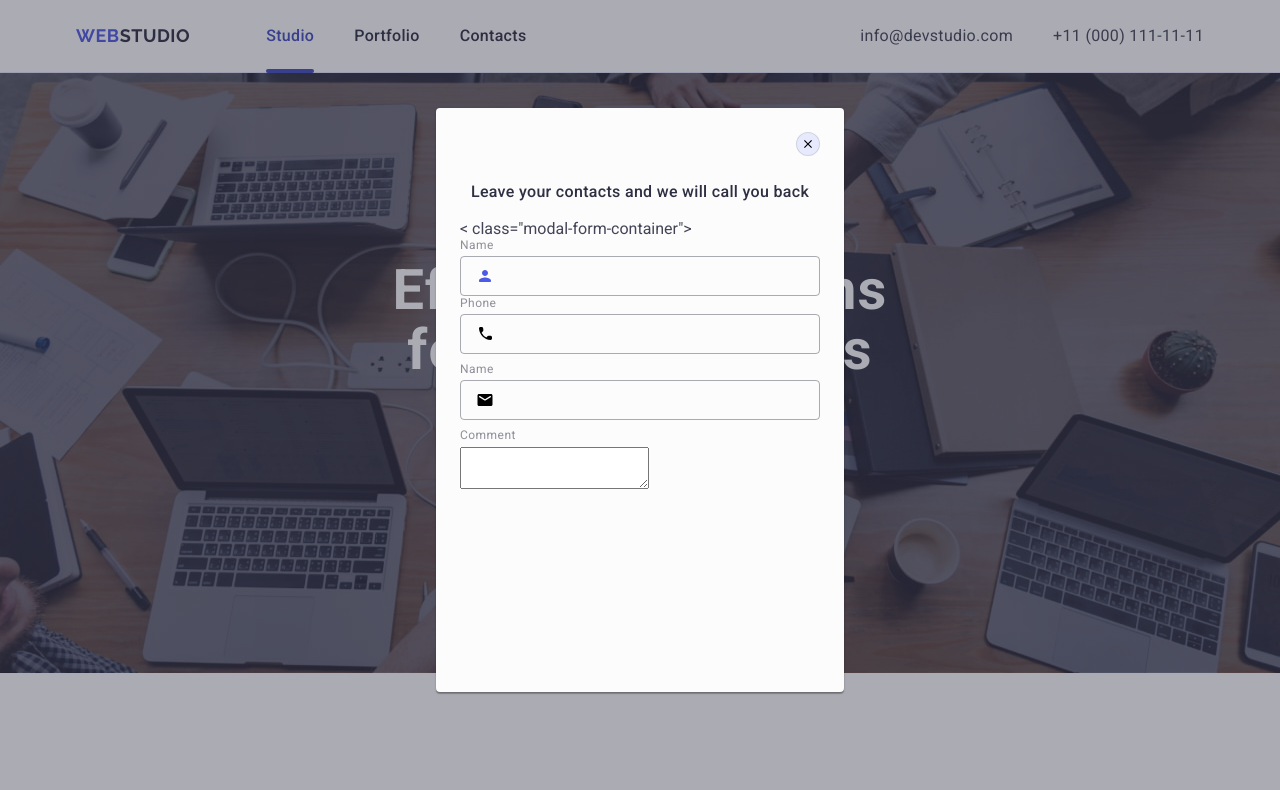
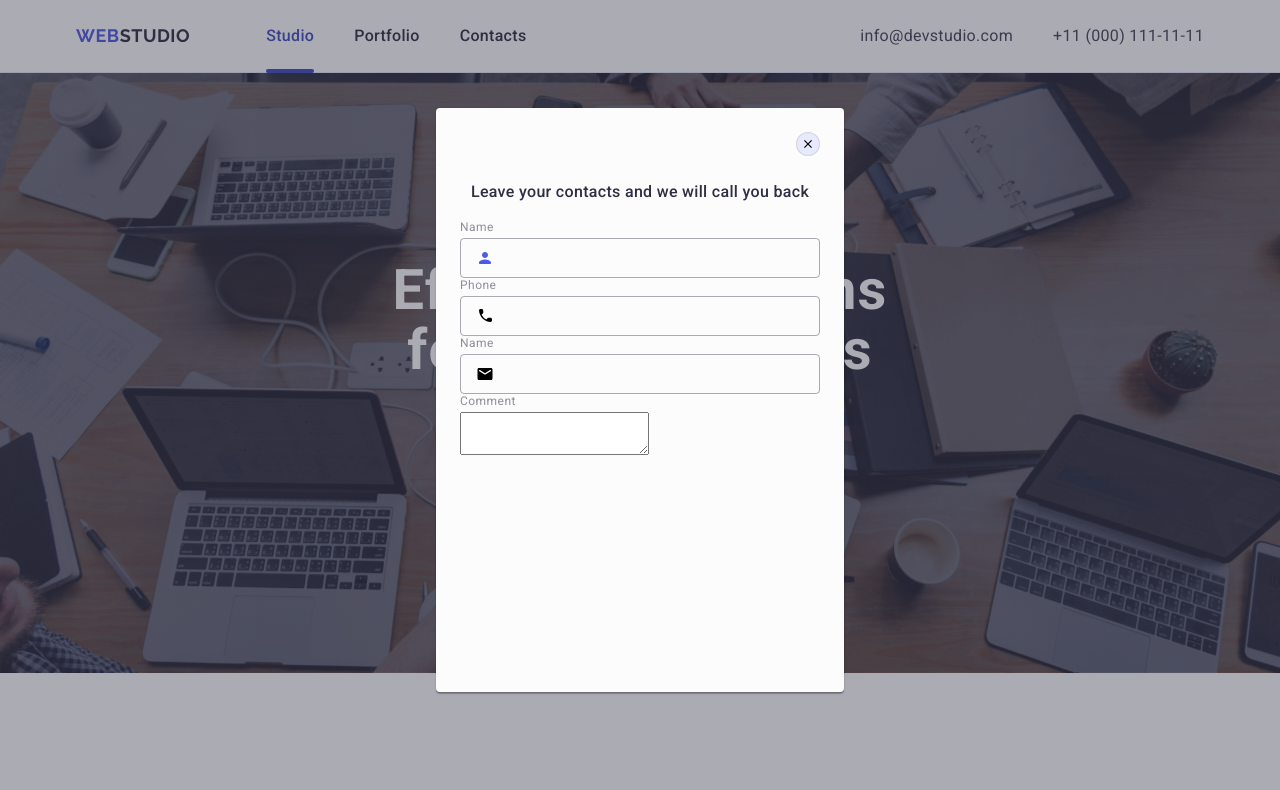
Before and after one commit to denysskrypka/goit-markup-hw-05, a plain HTML site: page index.html in a window 1280 px wide. Shown: the top 790 px of the page. Drawn offline with nearby package versions, Linux system fonts and the light colour scheme.

Commit message:
Update index.html

```diff
--- a/index.html
+++ b/index.html
@@ -488,8 +488,7 @@
         </button>
         <p class="modal-title">Leave your contacts and we will call you back</p>
         <form class="modal-form">
-          < class="modal-form-container">
-          <!-- Name -->
+          <div class="modal-form-container">
             <label class="modal-form-label" for="user-name">Name</label>
             <div class="modal-form-input-container">
               <input
@@ -502,7 +501,6 @@
                 <use href="./images/icons.svg#icon-person-black"></use>
               </svg>
             </div>
-          <div class="modal-form-container">
             <label class="modal-form-label" for="user-name">Phone</label>
             <div class="modal-form-input-container">
               <input
@@ -515,8 +513,6 @@
                 <use href="./images/icons.svg#icon-phone-black"></use>
               </svg>
           </div>
-          </div>
-          <div class="modal-form-container">
           <label class="modal-form-label" for="user-name">Name</label>
             <div class="modal-form-input-container">
               <input
@@ -529,7 +525,6 @@
                 <use href="./images/icons.svg#icon-email-black"></use>
               </svg>
             </div>
-          </div>
             <div class="modal-form-comment-container">
              <label class="modal-form-label" for="user-comment">Comment</label>
              <textarea></textarea>
```
Lines whose indentation alone changed are shown as unchanged.
